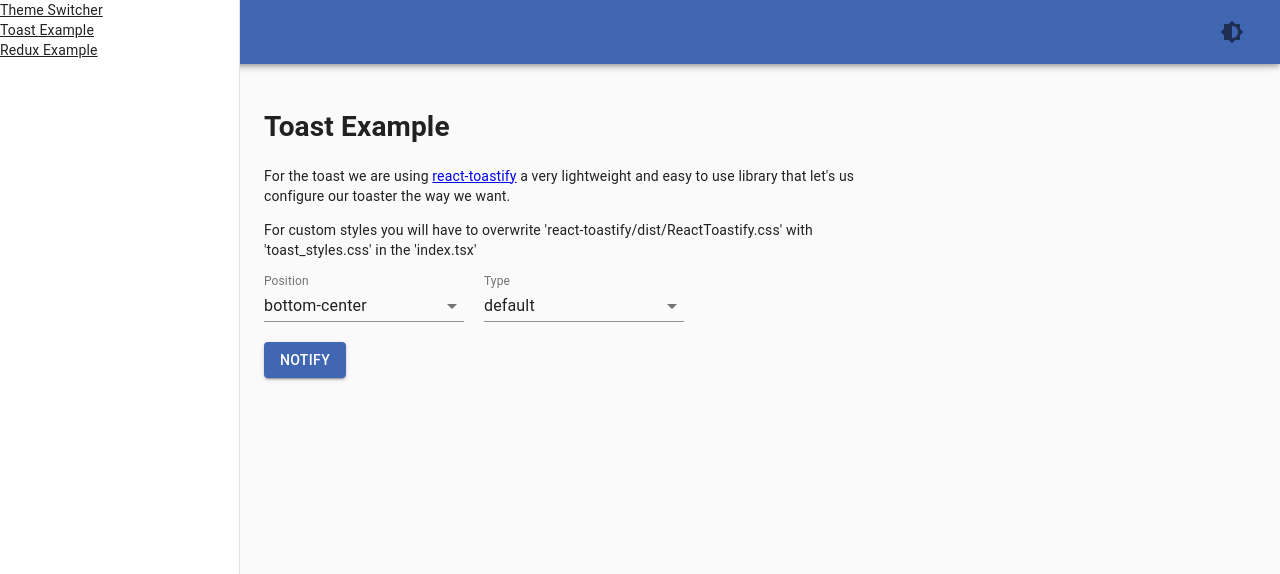
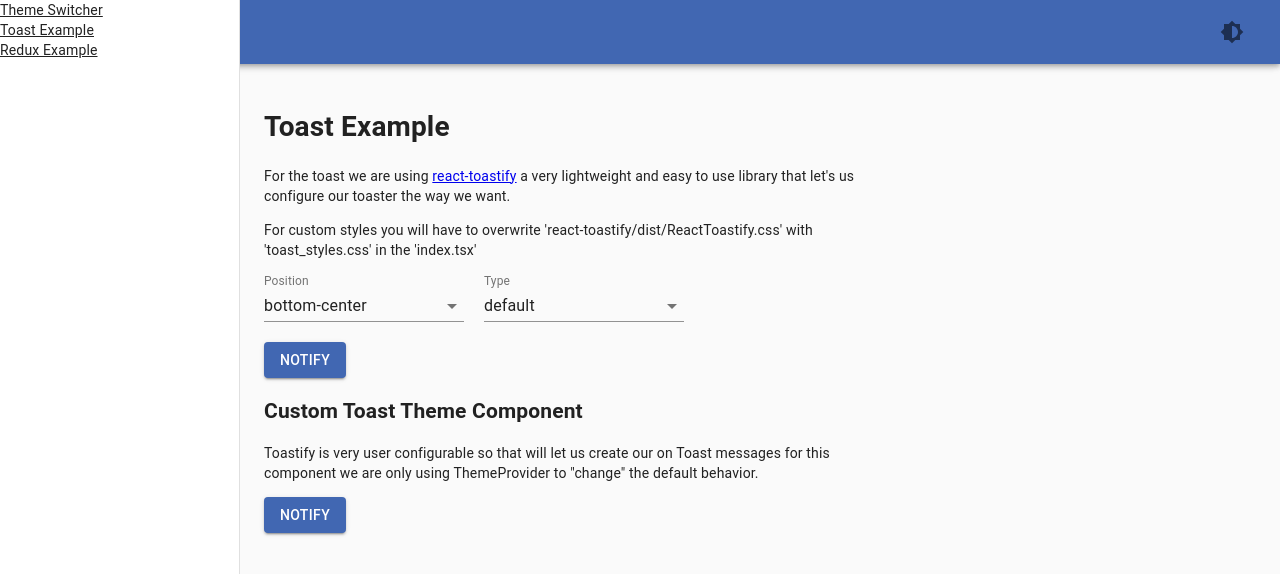
Before and after one commit to Luis-Hermida/react-template-project, a React (Create React App) app in the folder client/: page /features/toastExample in a window 1280 px wide. Shown: the top 574 px of the page. Built offline with nearby package versions, Linux system fonts and the light colour scheme.

Commit message:
Added custom toast depending of the selected Theme

```diff
--- /dev/null
+++ b/client/src/template_features/components/ThemeToastDefault.tsx
@@ -0,0 +1,30 @@
+import { Button } from '@material-ui/core';
+import { FC, useContext } from 'react';
+import { toast } from 'react-toastify';
+import { ThemeContext } from '../ThemeProvider';
+import { ThemeNames } from '../themes/base';
+
+const ThemeToastDefault: FC = () => {
+  const { themeName } = useContext(ThemeContext);
+
+  const notify = () => {
+    switch (themeName) {
+      case ThemeNames.lightTheme:
+        toast('Theme Toast', {});
+        break;
+      case ThemeNames.darkTheme:
+        toast.dark('Theme Toast', {});
+        break;
+      default:
+        break;
+    }
+  };
+
+  return (
+    <Button variant="contained" onClick={notify} color="primary">
+      Notify
+    </Button>
+  );
+};
+
+export default ThemeToastDefault;
--- a/client/src/template_features/views/ThemeSwitcher.tsx
+++ b/client/src/template_features/views/ThemeSwitcher.tsx
@@ -1,10 +1,10 @@
-import { useContext } from 'react';
+import { useContext, FC } from 'react';
 import { ThemeContext } from '../ThemeProvider';
 import { Button } from '@material-ui/core';
 import { ThemeNames } from '../themes/base';
 import ThemeToggler from '../components/ThemeToggler';
 
-const ThemeSwitcher = () => {
+const ThemeSwitcher: FC = () => {
   const { themeName, setThemeName } = useContext(ThemeContext);
 
   return (
--- a/client/src/template_features/views/ToastExample.tsx
+++ b/client/src/template_features/views/ToastExample.tsx
@@ -1,6 +1,7 @@
 import { ChangeEvent, SyntheticEvent, useState } from 'react';
 import { toast, ToastOptions, ToastPosition, TypeOptions } from 'react-toastify';
 import { Button, FormControl, InputLabel, MenuItem, Select } from '@material-ui/core';
+import ThemeToastDefault from '../components/ThemeToastDefault';
 
 const ToastExample = () => {
   const [position, setPosition] = useState<ToastPosition>('bottom-center');
@@ -77,7 +78,6 @@ const ToastExample = () => {
           For custom styles you will have to overwrite 'react-toastify/dist/ReactToastify.css' with
           'toast_styles.css' in the 'index.tsx'
         </p>
-      </div>
 
         <FormControl style={{ width: 200 }}>
           <InputLabel>Position</InputLabel>
@@ -113,6 +113,15 @@ const ToastExample = () => {
           </Button>
         </div>
       </div>
+      <div>
+        <h2>Custom Toast Theme Component</h2>
+        <p>
+          Toastify is very user configurable so that will let us create our on Toast messages for
+          this component we are only using ThemeProvider to "change" the default behavior.
+        </p>
+        <ThemeToastDefault />
+      </div>
+    </div>
   );
 };
 
```
Lines whose indentation alone changed are shown as unchanged.
